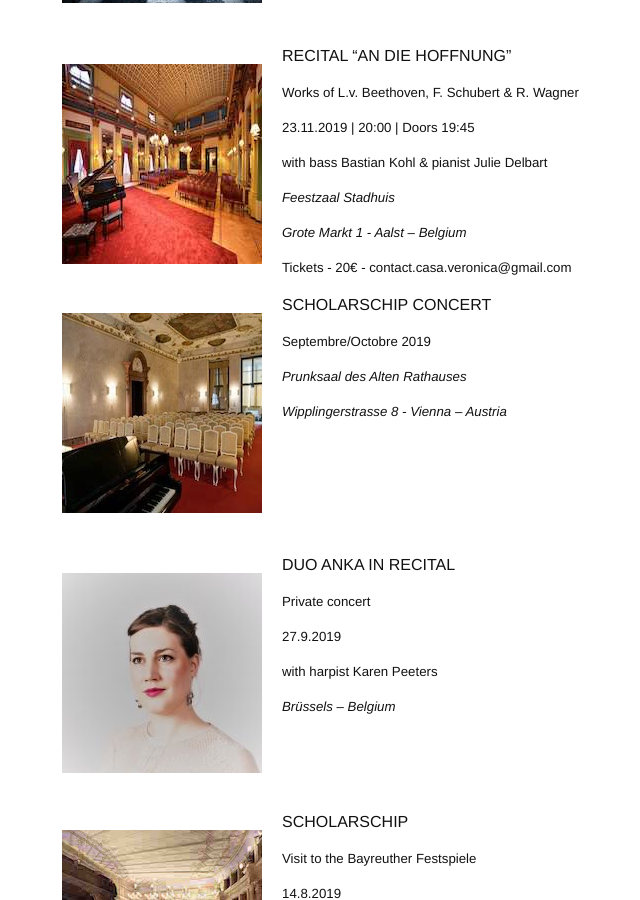
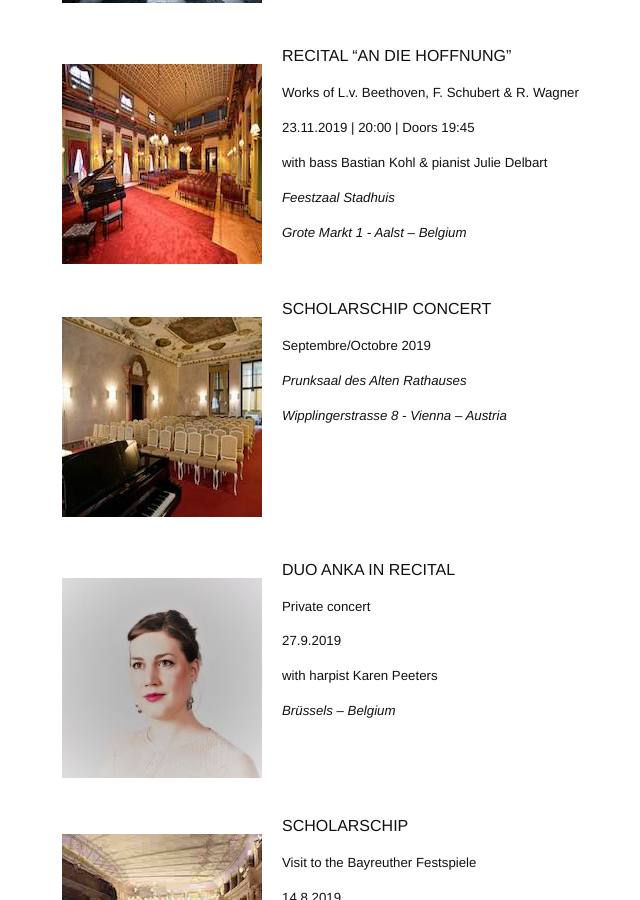
Before and after one commit to annesophie-sevens/annesophie-sevens.github.io, a Jekyll site: the page built from agenda-de.md, in a window 1280 px wide and 900 px high, scrolled down 1009 px. Shown: the whole window, without its empty margins (228-868 px from the left). Built offline with Jekyll 4.4.1, drawn with Linux system fonts in a browser that asks for light colours; nearby versions of some CDN libraries.

Commit message:
Update agenda-de.md

```diff
--- a/agenda-de.md
+++ b/agenda-de.md
@@ -67,7 +67,7 @@ RECITAL "AN DIE HOFFNUNG"
 
 ##### _Grote Markt 1 - Aalst – Belgium_
 
-##### Tickets - 20€ - contact.casa.veronica@gmail.com
+&nbsp;
 
 <img style="float: left; padding: 20px" src="/assets/Rathaus.jpg">
 
```
